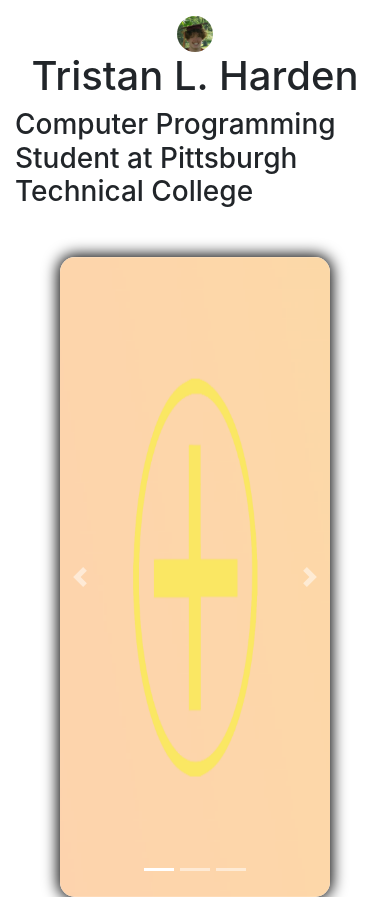
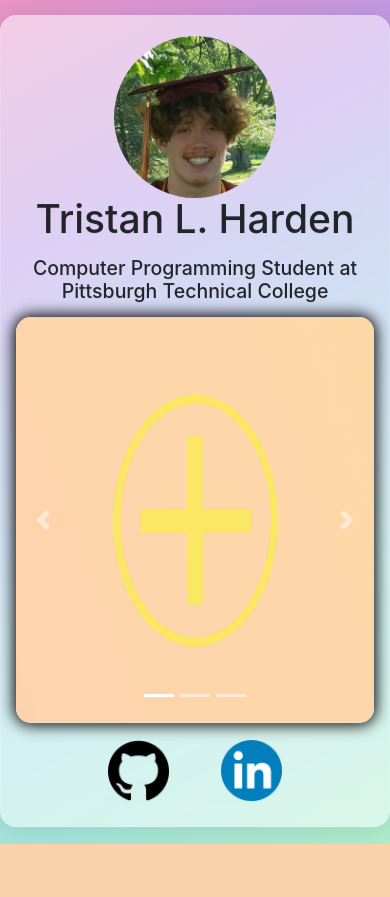
Before and after one commit to tlh38-depreciated/tlh38.github.io, a PHP site: page / in a window 390 px wide. After the commit the page ends 844 px from the top, so only its background shows below. Run offline with PHP 8.4, Linux system fonts and the light colour scheme; some libraries are stand-ins or nearby versions.

Commit message:
Mobile Friendly!
Made the website mobile friendly, I HOPE!

```diff
--- a/index.html
+++ b/index.html
@@ -30,6 +30,8 @@
   </head>
 
   <body>
+    <div id="glass__background">
+      <div id="glass__frontground">
     <div class="container">
       <div class="introduction">
         <img
@@ -38,14 +40,13 @@
               alt="Tristan Harden Picture"
             />
         <h1>Tristan L. Harden</h1>
-        <h3 class="mb-5">
+        <h3 class="text-center" style="margin-bottom: 2rem;">
           Computer Programming Student at Pittsburgh Technical College
         </h3>
         <!--Carousel Start-->
         <div
         id="carousel-1"
         class="carousel slide"
-        style="width: 75%; height: 100%;"
         data-ride="carousel"
         data-interval="false"
       >
@@ -112,11 +113,15 @@
         </a>
         </div>
         <!--Carousel End-->
+        <div class="icon__links">
+          <a href="https://github.com/tlh38"><img class="mr-4" src="images/githubicon.png" alt="Github Link"></a>
+          <a href="https://www.linkedin.com/in/tristan-harden-774764212/"><img class="ml-4" src="images/linkedinicon.png" alt="LinkedIn Link"></a>
+        </div>
       </div>
       <div class="popup__background" id="popup_bg">
         <div class="popup__content" id="popup">
-          <div class="row popup__toprow">
-            <h2 class="mb-4">Livestrong Cycling Website</h2>
+          <div class="row popup__toprow mb-4">
+            <h2>Livestrong Cycling Website</h2>
             <div class="close__background">
               <p class="close__text">&#10005</p>
             </div>
@@ -126,7 +131,6 @@
             <div
         id="carousel-2"
         class="carousel slide"
-        style="width: 75%; height: 100%;"
         data-ride="carousel"
         data-interval="false"
       >
@@ -225,6 +229,8 @@
         </div>
       </div>
     </div>
+    </div>
+    </div>
   </body>
 </html>
 <script>
--- a/styles.css
+++ b/styles.css
@@ -5,18 +5,53 @@ body {
   min-height: 100vh;
   min-width: 100vw;
 }
+#glass__background {
+  background: rgb(174, 238, 205);
+  background: linear-gradient(
+    332deg,
+    rgba(174, 238, 205, 1) 0%,
+    rgba(162, 225, 228, 1) 28%,
+    rgba(157, 183, 230, 1) 56%,
+    rgba(186, 153, 231, 1) 76%,
+    rgba(233, 148, 197, 1) 100%
+  );
+  height: 100vh;
+  width: 100vw;
+}
+#glass__frontground {
+  background: rgba(255, 255, 255, 0.53);
+  border-radius: 16px;
+  box-shadow: 0 4px 30px rgba(0, 0, 0, 0.1);
+  backdrop-filter: blur(10.5px);
+  -webkit-backdrop-filter: blur(10.5px);
+  border: 1px solid rgba(255, 255, 255, 0.13);
+  width: 60%;
+  height: 96.25%;
+  margin-left: auto;
+  margin-right: auto;
+  transform: translateY(1.85%);
+}
 .container {
   height: 100%;
   width: 100%;
 }
 .introduction {
+  height: 100%;
   display: grid;
-  grid-template-rows: auto auto auto 40rem;
+  grid-template-rows:
+    20% 5% 5%
+    60% 10%;
   justify-items: center;
 }
+.introduction h1 {
+  font-size: 2vw;
+}
+.introduction h3 {
+  font-size: 1.25vw;
+}
 #headerImage {
-  margin: 1rem auto 0 auto;
-  width: 10%;
+  margin: 0.5% auto 0 auto;
+  height: 100%;
   border-radius: 100px;
 }
 .carousel {
@@ -34,6 +69,11 @@ body {
   left: 0px;
 }
 .carousel-item {
+  height: 100%;
+}
+#carousel-1,
+#carousel-2 {
+  width: 75%;
   height: 100%;
 }
 
@@ -66,7 +106,6 @@ body {
   height: 85%;
   margin-left: auto;
   margin-right: auto;
-  top: 50%;
   transform: translateY(-50%);
   padding: 2rem;
   width: 70%;
@@ -120,3 +159,72 @@ body {
 div.row.popup__toprow > h2 {
   grid-column-start: 2;
 }
+
+.icon__links a > img {
+  height: 75%;
+  margin-top: 6%;
+}
+
+@media screen {
+  @media only screen and (max-width: 768px) {
+    #carousel-1 {
+      width: 100%;
+      height: auto;
+    }
+    #carousel-2 {
+      width: 100%;
+      height: 100%;
+    }
+    .popup__content {
+      position: relative;
+      height: 50%;
+      width: 100%;
+      margin-left: auto;
+      margin-right: auto;
+      top: 50%;
+      transform: translateY(-50%);
+      padding: 2rem;
+      background-color: whitesmoke;
+      box-shadow: 0px 0px 101px 11px black;
+      border-radius: 2rem;
+      z-index: 21;
+      visibility: hidden;
+    }
+    .popup__content h2 {
+      font-size: 1.75rem;
+    }
+    .close__background,
+    .close__text {
+      display: none;
+    }
+    #carousel-2 .carousel-item > img {
+      width: 100%;
+      height: 100%;
+      object-fit: cover;
+    }
+    .popup__content .row:nth-child(2) {
+      height: 85% !important;
+    }
+    .introduction {
+      margin-top: 5%;
+      grid-template-rows:
+        20% 7.5% 7.5%
+        50% 10%;
+      max-height: 100%;
+    }
+    .icon__links a > img {
+      height: 75%;
+      margin-top: 10%;
+    }
+    #glass__frontground {
+      width: 100%;
+      transform: translateY(1.85%);
+    }
+    .introduction h1 {
+      font-size: 10vw;
+    }
+    .introduction h3 {
+      font-size: 5vw;
+    }
+  }
+}
```
Also changed, not shown: images/githubicon.png (added), images/linkedinicon.png (added).
